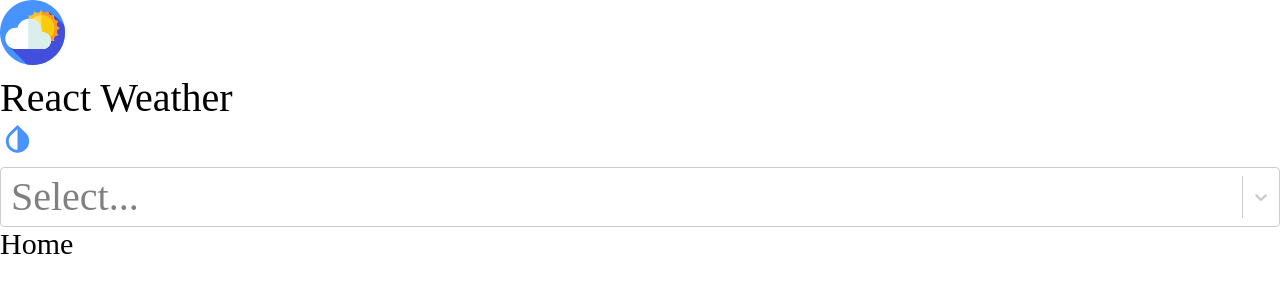
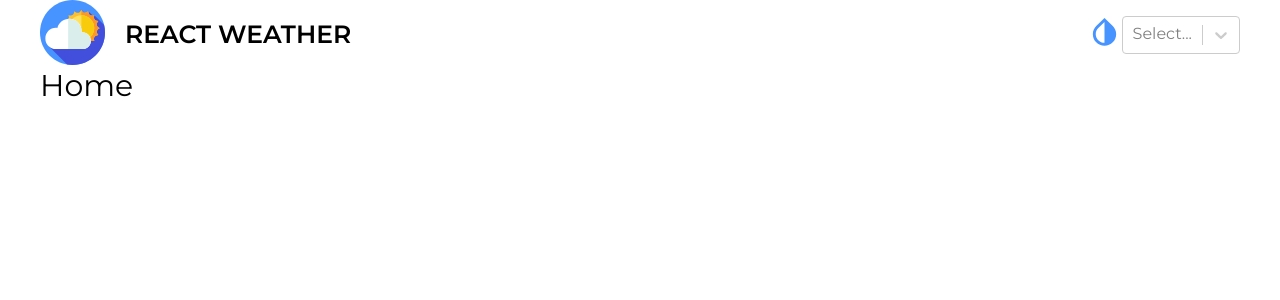
Before and after one commit to serhiyhvala/react-weather, a React (Create React App) app: page / in a window 1280 px wide. Shown: the top 300 px of the page. Built offline with nearby package versions, Linux system fonts and the light colour scheme.

Commit message:
ADD: Create Style For Header

```diff
--- a/src/App.tsx
+++ b/src/App.tsx
@@ -6,7 +6,7 @@ import { Header } from './pages/shared/Header'
 
 const App = () => {
   return (
-    <div>
+    <div className='container'>
       <Header />
       <Routes>
         <Route path="/" element={<Home />} />
--- a/src/pages/shared/Header.module.scss
+++ b/src/pages/shared/Header.module.scss
@@ -1,3 +1,25 @@
 .header {
-    font-size: 40px;
+    display: flex;
+    align-items: center;
+    justify-content: space-between;
+    width: 100%;
 }
+
+.wrapper {
+    display: flex;
+    align-items: center;
+}
+
+.logo {
+    margin-right: 20px;
+    svg {
+        width: 65px;
+        height: 65px;
+    }
+}
+
+.title {
+    text-transform: uppercase;
+    font-weight: bold;
+    font-size: 25px;
+}
--- a/src/pages/shared/Header.tsx
+++ b/src/pages/shared/Header.tsx
@@ -6,12 +6,11 @@ import styles from './Header.module.scss'
 type Props = {}
 
 export const Header = (props: Props) => {
-
-    const options = [
-        { value: 'chocolate', label: 'Chocolate' },
-        { value: 'strawberry', label: 'Strawberry' },
-        { value: 'vanilla', label: 'Vanilla' }
-      ]
+  const options = [
+    { value: 'chocolate', label: 'Chocolate' },
+    { value: 'strawberry', label: 'Strawberry' },
+    { value: 'vanilla', label: 'Vanilla' }
+  ]
 
   return (
     <header className={styles.header}>
@@ -24,8 +23,8 @@ export const Header = (props: Props) => {
       <div className={styles.wrapper}>
         <div className={styles.change_theme}>
           <GlobalSvgSelector id="change-theme" />
-          <Select options={options}/>
         </div>
+        <Select options={options} />
       </div>
     </header>
   )
--- a/src/styles/index.scss
+++ b/src/styles/index.scss
@@ -1 +1,11 @@
-@import '~normalize.css'
+@import '~normalize.css';
+@import url('https://fonts.googleapis.com/css2?family=Montserrat:ital,wght@0,300;0,400;0,500;0,600;1,700&display=swap');
+
+body {
+  font-family: 'Montserrat', sans-serif;
+}
+
+.container {
+  max-width: 1200px;
+  margin: 0 auto;
+}
```
